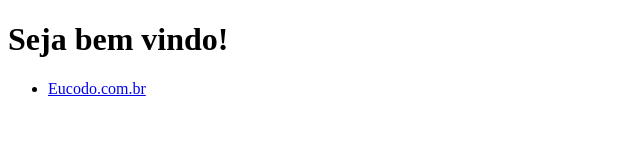
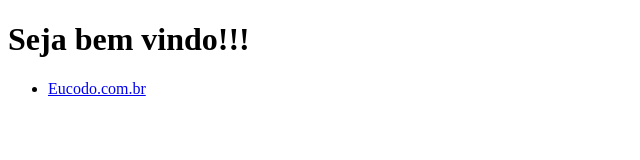
Before and after one commit to thecharles/thecharles.github.io, a plain HTML site: page index.html in a window 1280 px wide. Shown: the full height of the page, 0-640 px from the left. Drawn offline with Linux system fonts and the light colour scheme.

Commit message:
nova alteracao

```diff
--- a/index.html
+++ b/index.html
@@ -9,7 +9,7 @@
     <body>
 
         <h1>
-            Seja bem vindo!
+            Seja bem vindo!!!
         </h1>
         <ul>
             <li>
```
